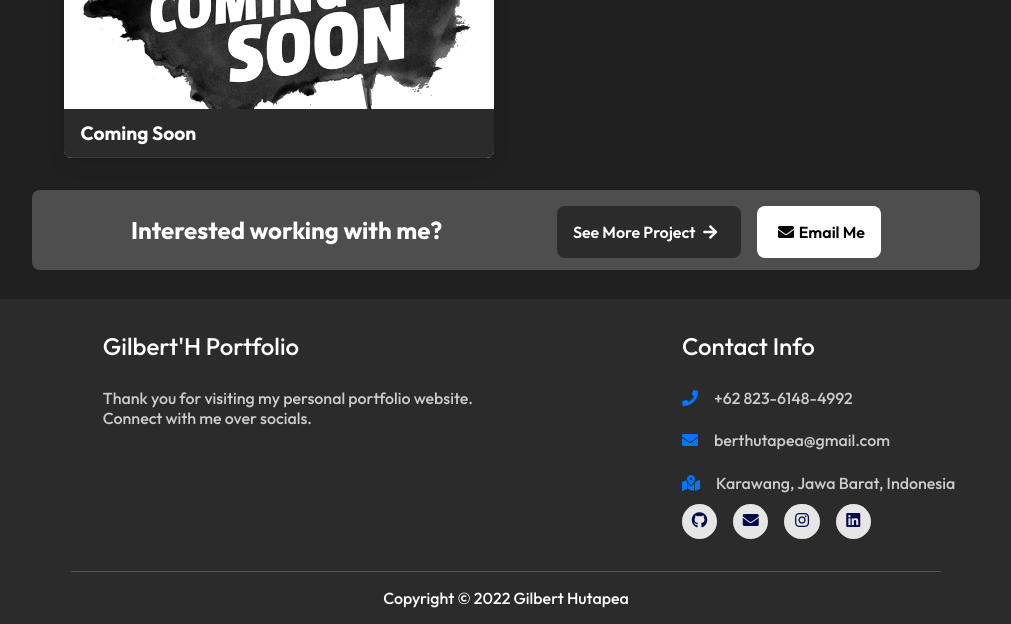
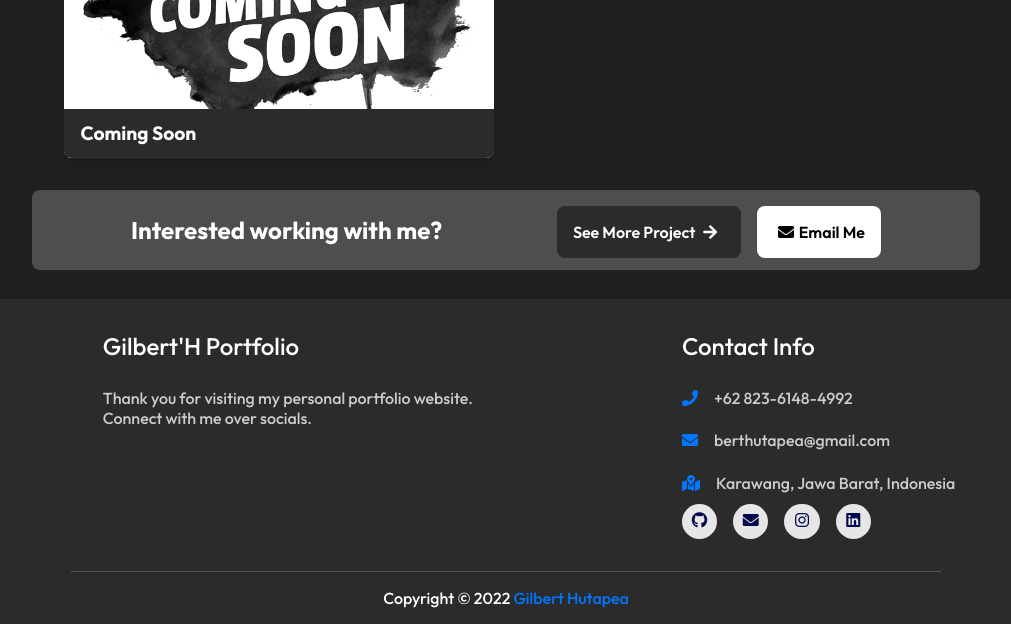
Before and after one commit to berthutapea/my-portfolio-website, a plain HTML site: page index.html in a window 1280 px wide. In both pictures the pointer is over the link 705 px from the left and 2973 px from the top of the page. Shown: the part 2376-3000 px from the top of the page, without its empty margins (134-1145 px from the left). Drawn offline with nearby package versions, Linux system fonts and the light colour scheme; animation ran at ten frames a second.

Commit message:
Update style.css

```diff
--- a/asset/css/style.css
+++ b/asset/css/style.css
@@ -802,6 +802,10 @@ section.project {
 }
 .footer .credit a {
   color: #ffffff;
+  display: inline-block;
+}
+.footer .credit a:hover {
+  color: #0077ff;
 }
 @-webkit-keyframes pound {
   to {
```
